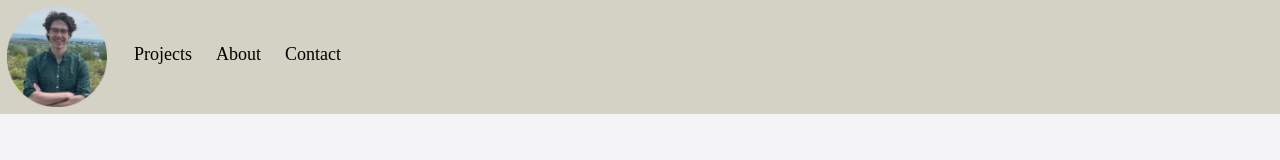
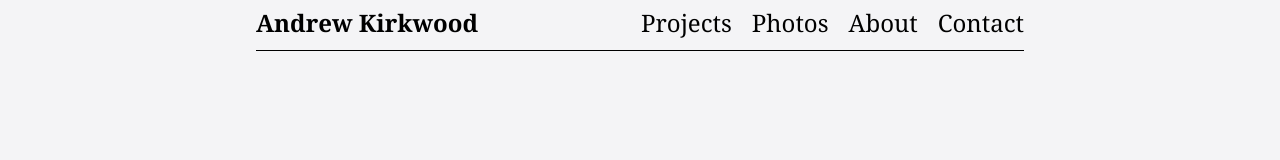
Before and after one commit to Anjomi22/Anjomi22.github.io, a plain HTML site: page projects.html in a window 1280 px wide. Drawn offline with Linux system fonts and the light colour scheme.

Commit message:
Redid the look

```diff
--- a/CSS/styles.css
+++ b/CSS/styles.css
@@ -1,11 +1,4 @@
 /* Style the header with a grey background and some padding */
-.profile {
-    float: left;
-    height: 100px;
-    width: 100px;
-    padding: 5px;
-    margin-right: 10px;
-}
 
 body {
     background-color: #F4F4F6;
@@ -14,22 +7,35 @@ body {
 }
 
 .header {
+    margin-top: 10px;
+    height: 40px;
+    margin-left: 20%;
+    width: 60%;
     overflow: hidden;
-    background-color: #D4D2C4;
-    padding: 2px;
 }
 
 /* Style the header links */
-.nav {
+.header .nav {
+    float: right;
+    color: black;
+    margin-left: 20px;
+    font-size: 150%;
+    line-height: 25px;
+    border-radius: 4px;
+    text-decoration: none;
+    font-family: Cambria;
+}
+
+.header .name {
     float: left;
     color: black;
-    text-align: center;
-    padding: 12px;
-    text-decoration: none;
-    font-size: 18px;
+    font-size: 150%;
     line-height: 25px;
     border-radius: 4px;
-    margin-top: 27.5px;
+    text-decoration: none;
+    font-family: Cambria;
+    font-weight: bold;
+
 }
 
 /* Change the background color on mouse-over */
@@ -44,17 +50,11 @@ body {
     color: white;
 }
 
-/* Float the link section to the right */
-.header-right {
-    float: right;
+.head2 {
+    margin-left: 20%;
+    margin-top: 0;
+    margin-bottom: 0;
+    width: 60%;
+    background-color: black;
+    height: 1px;
 }
-
-/* Add media queries for responsiveness - when the screen is 500px wide or less, stack the links on top of each other */
-@media screen and (max-width: 500px) {
-    .header a {
-        padding: 10px;
-        float: none;
-        display: block;
-        text-align: left;
-    }
-}
--- a/projects.html
+++ b/projects.html
@@ -4,20 +4,28 @@
 <head>
     <meta charset="utf-8" />
     <meta name="viewport" content="width=device-width, initial-scale=1.0" />
-    <title>Andrew Kirkwood - Projects</title>
+    <title>Andrew Kirkwood - Home</title>
     <link href="CSS/styles.css" rel="stylesheet" />
 </head>
 
 <body>
     <div class="header">
-        <a href="index.html"><img src="images/Profile-Circle.png" class="profile"></a>
+
+        <a class="nav" href="contact.html">Contact</a>
+        <a class="nav" href="about.html">About</a>
+        <a class="nav" href="projects.html">Photos</a>
         <a class="nav" href="projects.html">Projects</a>
-        <a class="nav" href="about.html">About</a>
-        <a class="nav" href="contact.html">Contact</a>
+        <a class="name" href="index.html">Andrew Kirkwood</a>
+    </div>
+    <div class="head2"></div>
 
-
+    <div class="main1">
 
     </div>
+    <div class="footer">
+
+    </div>
+
 </body>
 
 </html>
```
Also changed, not shown: contact.html (+13 -5 lines), index.html (+12 -4 lines), photos.html (added, +31 -0 lines).
